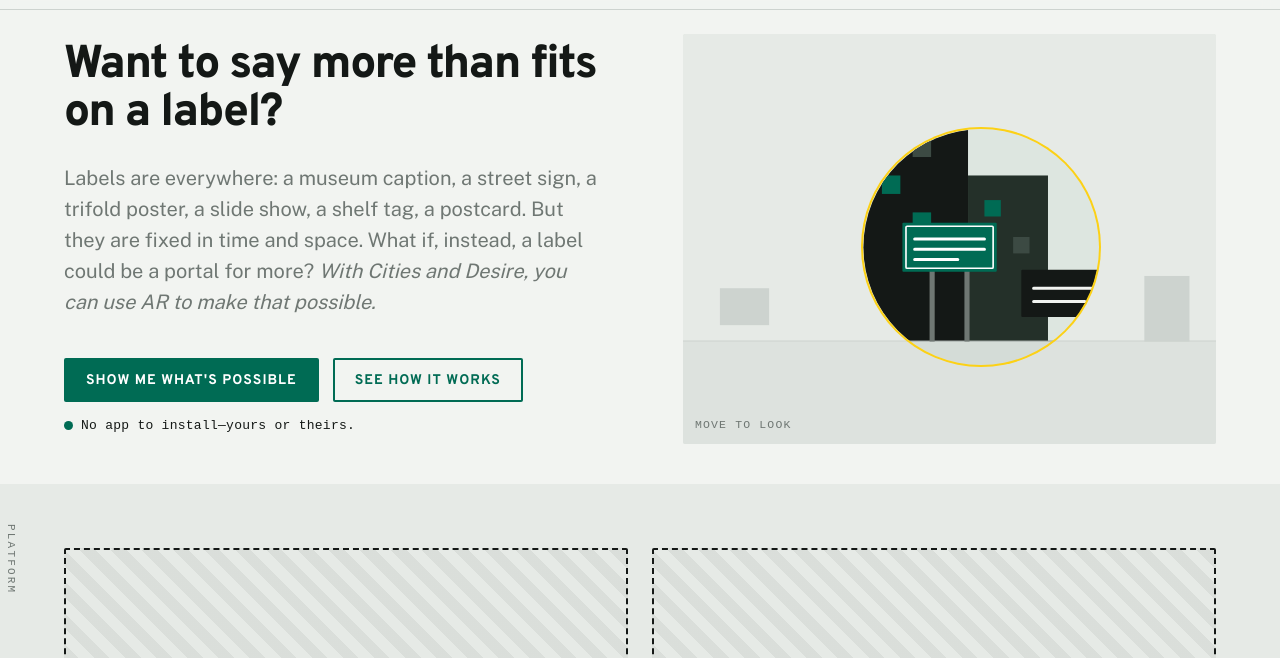
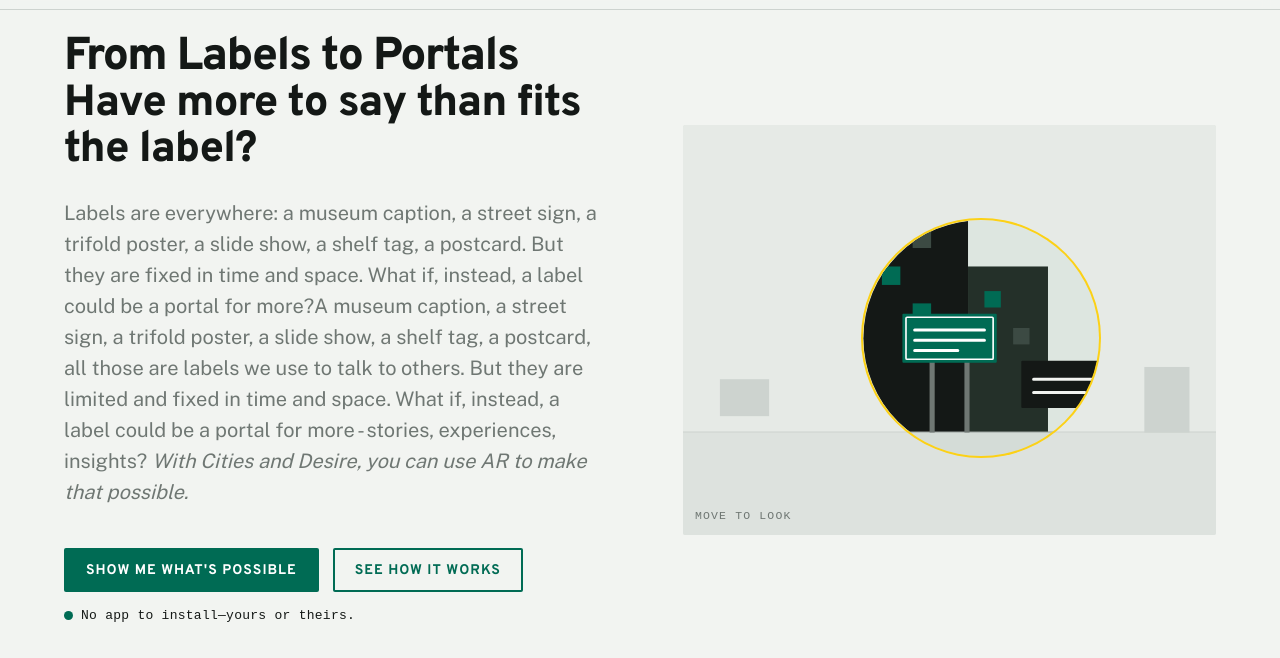
Before and after one commit to mrdale1958/newcdweb, a plain HTML site: page index3.html in a window 1280 px wide. Shown: the part 71-729 px from the top of the page. Drawn offline with nearby package versions, Linux system fonts and the light colour scheme; a web font is replaced by a local one.

Commit message:
NEW HERO

```diff
--- a/index3.html
+++ b/index3.html
@@ -252,8 +252,9 @@
   <div class="wrap hero">
     <div class="hero__grid">
       <div>
-        <h1>Want to say more than fits on a label?</h1>
-        <p class="hero__sub">Labels are everywhere: a museum caption, a street sign, a trifold poster, a slide show, a shelf tag, a postcard. But they are fixed in time and space. What if, instead, a label could be a portal for more?
+        <h1>From Labels to Portals</h1>
+        <h2>Have more to say than fits the label?</h2>
+        <p class="hero__sub">Labels are everywhere: a museum caption, a street sign, a trifold poster, a slide show, a shelf tag, a postcard. But they are fixed in time and space. What if, instead, a label could be a portal for more?A museum caption, a street sign, a trifold poster, a slide show, a shelf tag, a postcard, all those are labels we use to talk to others. But they are limited and fixed in time and space. What if, instead, a label could be a portal for more - stories, experiences, insights?
           <em>With Cities and Desire, you can use AR to make that possible.</em></p>
         <div class="hero__cta">
           <a class="btn" href="#in-use">Show me what's possible</a>
```
